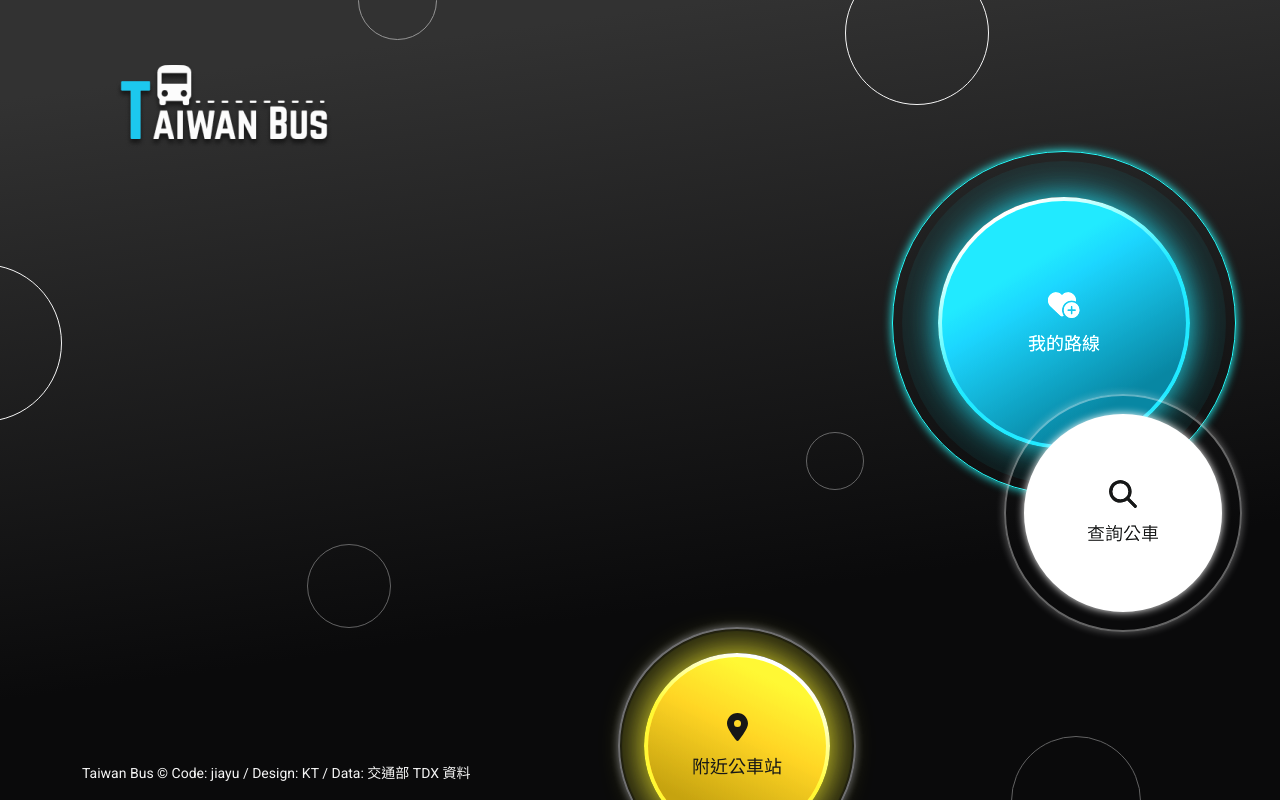
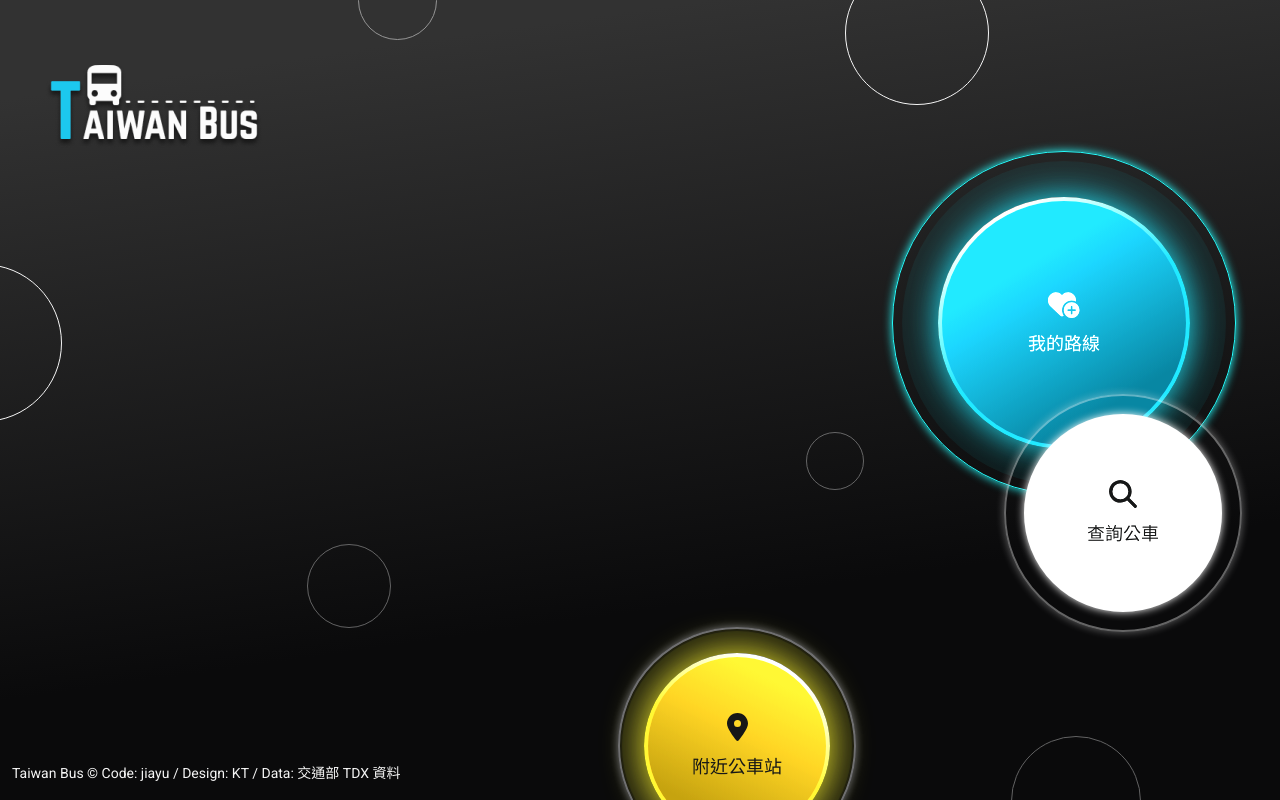
Before and after one commit to JiaYu0220/Taiwan-bus, a React (Vite) app: page /#/ in a window 1280 px wide. Built offline with nearby package versions, Linux system fonts and the light colour scheme.

Commit message:
fix: 🐛 fix container fluid

```diff
--- a/src/pages/Home/index.jsx
+++ b/src/pages/Home/index.jsx
@@ -19,7 +19,7 @@ const Home = () => {
       <div className="circle circle-5 d-none d-sm-block"></div>
       <div className="circle circle-6 d-none d-lg-block"></div>
 
-      <Container fluid="sm">
+      <Container fluid>
         {/* logo 和 footer */}
         <div className="vh-100 d-flex flex-column justify-content-between">
           <h1 className="mt-6 ms-5 mt-sm-16 ms-sm-11 ms-lg-8">
```
